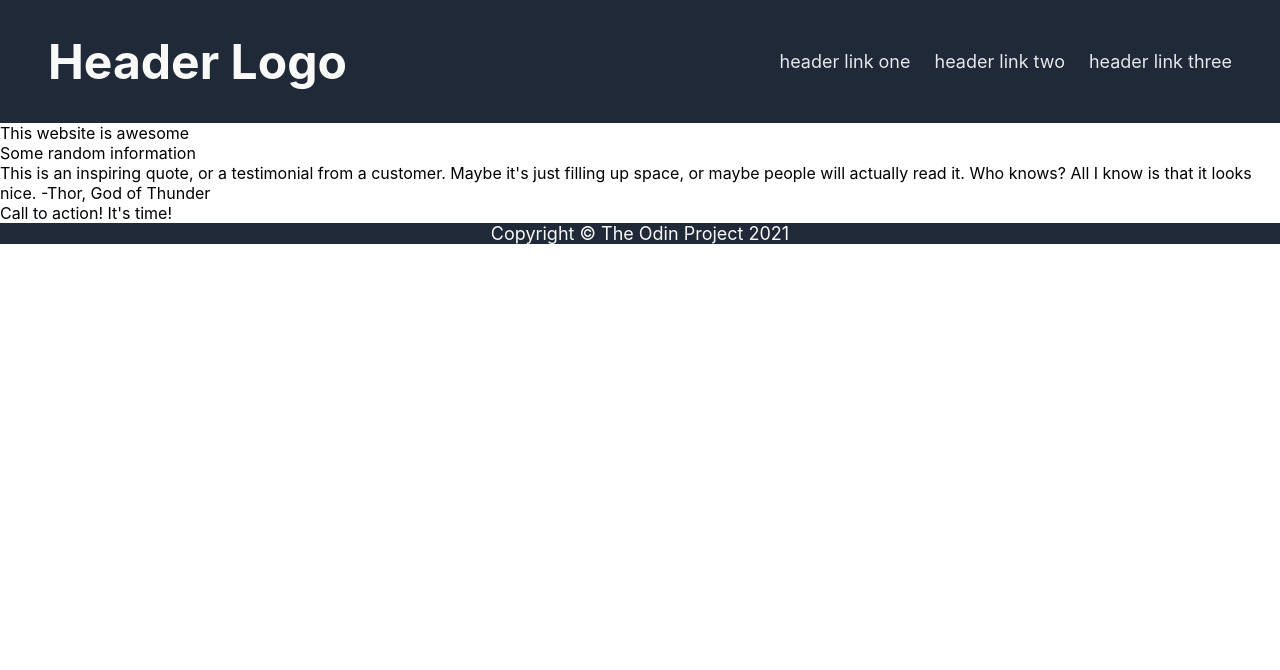
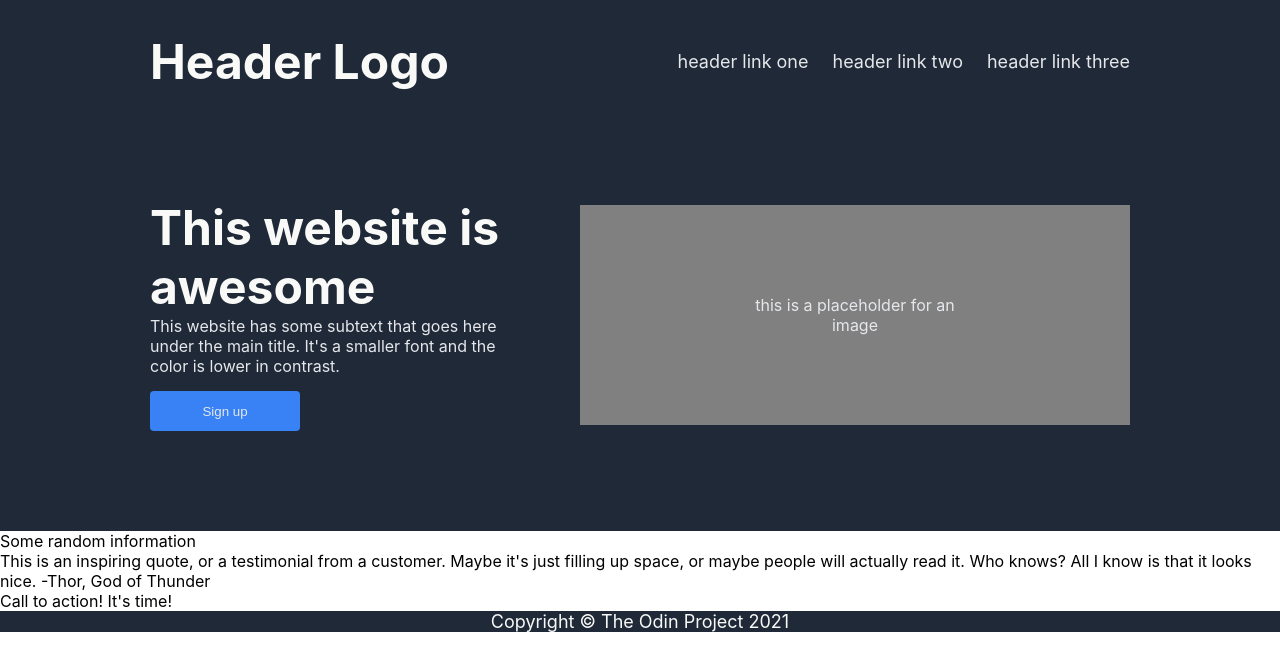
Before and after one commit to Erik-Nimb/OdinProject-LandingPage, a plain HTML site: page index.html in a window 1280 px wide. Drawn offline with Linux system fonts and the light colour scheme.

Commit message:
completed block1 css styling

```diff
--- a/index.html
+++ b/index.html
@@ -10,7 +10,7 @@
 <body>
     <div class="header">
         <h1>Header Logo</h2>
-        <ul class="secondaryheader">
+        <ul class="secondaryHeader">
             <li><a href="#"> header link one </a></li>
             <li><a href="#"> header link two </a></li>
             <li><a href="#"> header link three </a></li>
@@ -18,7 +18,15 @@
     </div>
 
     <div class="block1">
-        This website is awesome
+        <div class="left">
+            <div class="cardTitle"> This website is awesome </div>
+            <div class="cardInfo"> This website has some subtext that goes here under the main title.
+                It's a smaller font and the color is lower in contrast. </div>
+            <button> Sign up </button>
+        </div>
+        <div class="right">
+            <div class="placeholderImg"> this is a placeholder for an image </div>
+        </div>
     </div>
 
     <div class="block2">
--- a/style.css
+++ b/style.css
@@ -12,8 +12,8 @@ body {
     display: flex;
     justify-content: space-between;
     align-items: center;
-    padding-right: 48px;
-    padding-left: 48px;
+    padding-right: 150px;
+    padding-left: 150px;
 
 }
 
@@ -24,6 +24,40 @@ body {
     font-size: 18px;
     justify-content: center;
     font-weight: normal;
+}
+
+.block1 {
+    background-color: #1F2937;
+    display: flex;
+    padding-top: 75px;
+    padding-left: 150px;
+    padding-right: 150px;
+    justify-content: space-between;
+    align-items: center;
+    padding-bottom: 100px;
+}
+
+.cardTitle {
+    color: #F9FAF8;
+    font-size: 48px;
+    font-weight: bold;
+    width: 350px;
+}
+
+.cardInfo {
+    color: #E5E7EB;
+    width: 350px;
+}
+
+.placeholderImg {
+    color: #E5E7EB;
+    background: gray;
+    padding-left: 150px;
+    padding-right: 150px;
+    padding-top: 90px;
+    padding-bottom: 90px;
+    width: 250px;
+    text-align: center;
 }
 
 ul {
@@ -38,3 +72,13 @@ ul a {
     text-decoration: none;
 
 }
+
+button {
+    width: 150px;
+    height: 40px;
+    margin-top: 15px;
+    background: #3882F6;
+    color: #E5E7EB;
+    border: none;
+    border-radius: 4px;
+}
```
